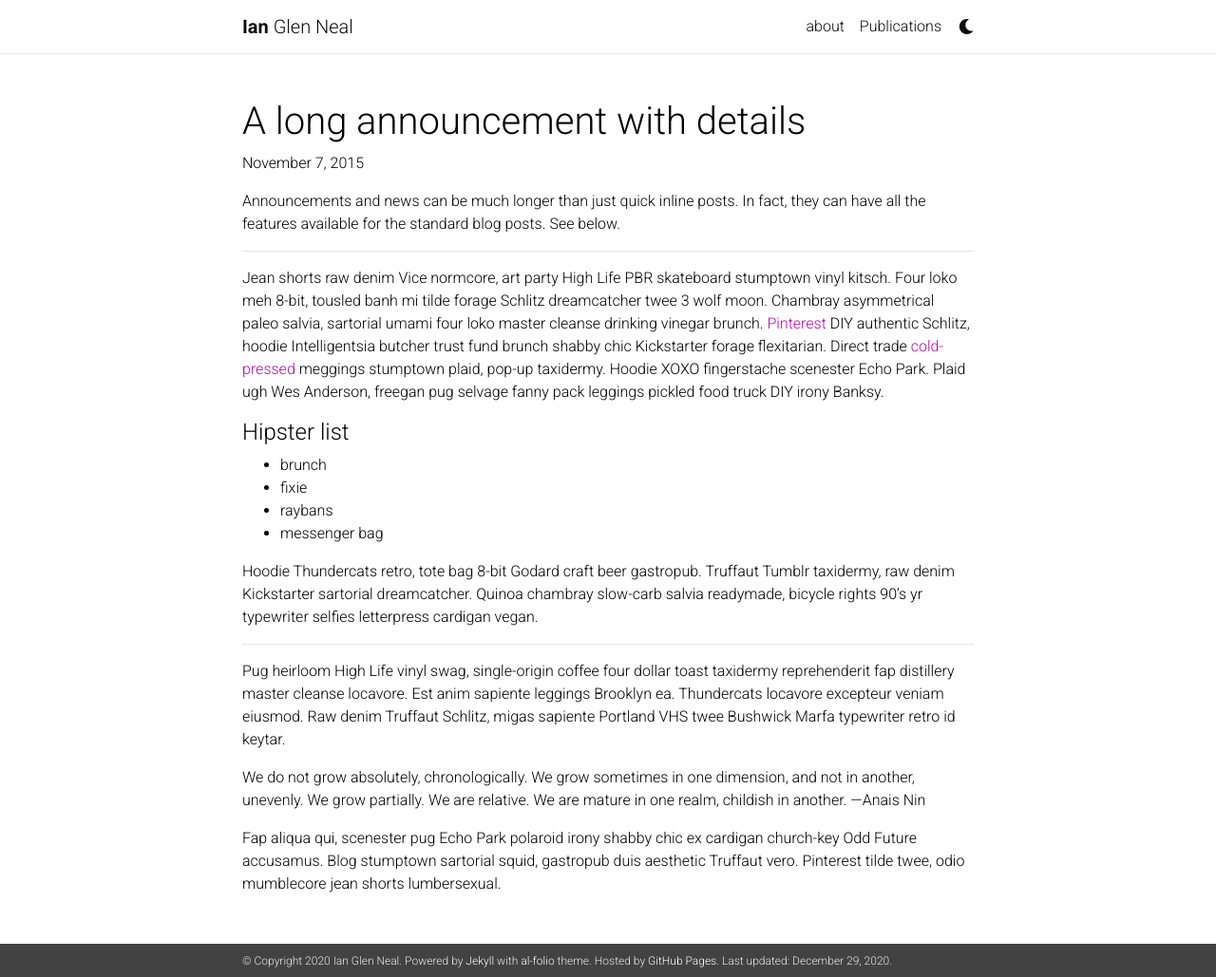
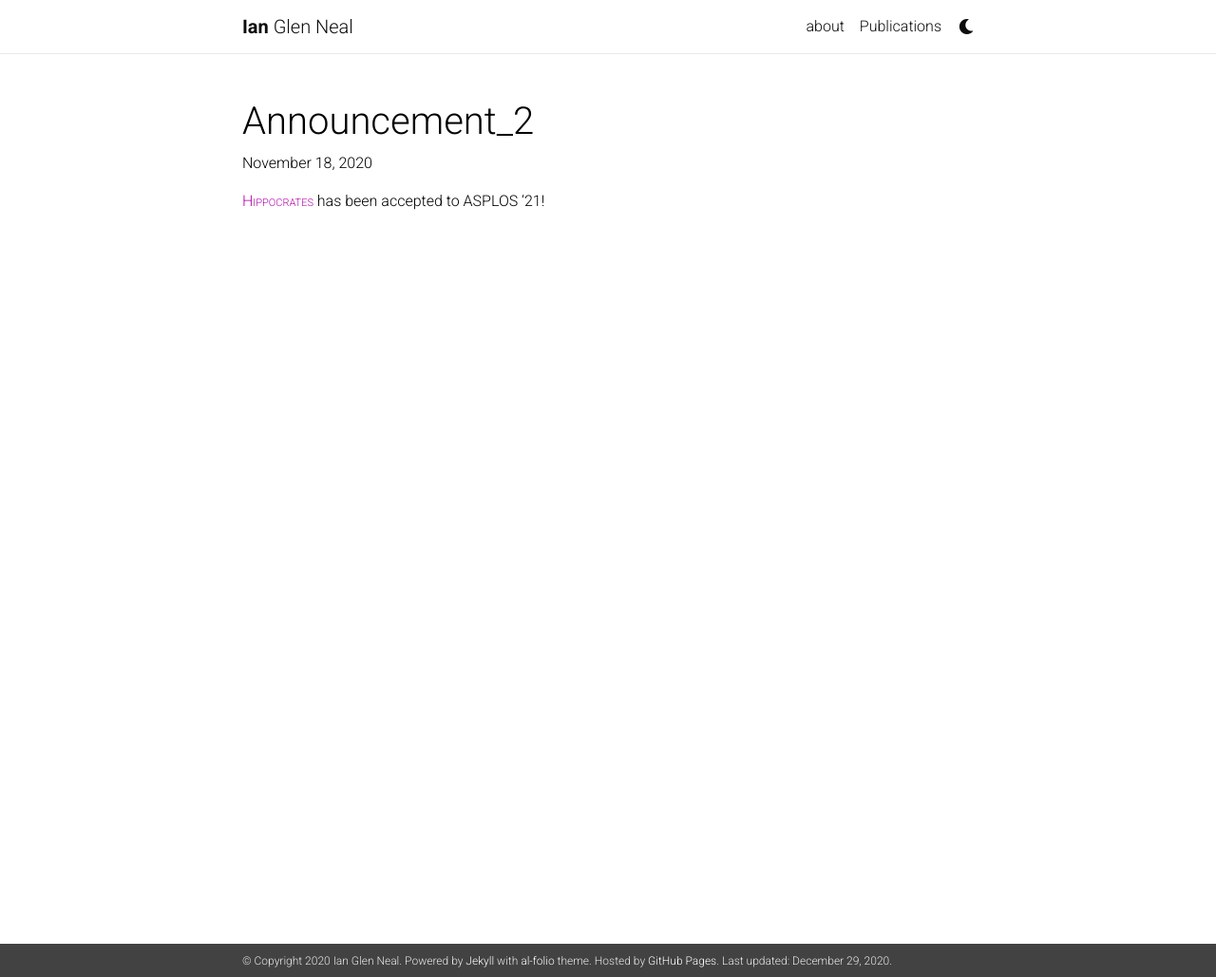
Before and after one commit to iangneal/iangneal.github.io, a Jekyll site: the page built from _news/announcement_2.md, in a window 1280 px wide and 1029 px high. Shown: the whole window at 95% size. Built offline with Jekyll 4.4.1, drawn with Linux system fonts in a browser that asks for light colours; nearby versions of some CDN libraries; a style sheet for code colours, icons or effects is not loaded.

Commit message:
Add news items.
- I'll want to add a dedicated tab for this at some point

```diff
--- a/_config.yml
+++ b/_config.yml
@@ -95,7 +95,7 @@
     output: true
     permalink: /projects/:path/
 
-# news_limit: 5
+news_limit: 5
 
 # -----------------------------------------------------------------------------
 # Jekyll settings
--- a/_news/announcement_2.md
+++ b/_news/announcement_2.md
@@ -1,31 +1,10 @@
 ---
 layout: post
-title: A long announcement with details
-date: 2015-11-07 16:11:00-0400
-inline: false
+# title: A long announcement with details
+# date: 2015-11-07 16:11:00-0400
+# inline: false
+date: 2020-11-18
+inline: true
 ---
 
-Announcements and news can be much longer than just quick inline posts. In fact, they can have all the features available for the standard blog posts. See below.
-
-***
-
-Jean shorts raw denim Vice normcore, art party High Life PBR skateboard stumptown vinyl kitsch. Four loko meh 8-bit, tousled banh mi tilde forage Schlitz dreamcatcher twee 3 wolf moon. Chambray asymmetrical paleo salvia, sartorial umami four loko master cleanse drinking vinegar brunch. <a href="https://www.pinterest.com" target="blank">Pinterest</a> DIY authentic Schlitz, hoodie Intelligentsia butcher trust fund brunch shabby chic Kickstarter forage flexitarian. Direct trade <a href="https://en.wikipedia.org/wiki/Cold-pressed_juice" target="blank">cold-pressed</a> meggings stumptown plaid, pop-up taxidermy. Hoodie XOXO fingerstache scenester Echo Park. Plaid ugh Wes Anderson, freegan pug selvage fanny pack leggings pickled food truck DIY irony Banksy.
-
-#### Hipster list
-<ul>
-    <li>brunch</li>
-    <li>fixie</li>
-    <li>raybans</li>
-    <li>messenger bag</li>
-</ul>
-
-Hoodie Thundercats retro, tote bag 8-bit Godard craft beer gastropub. Truffaut Tumblr taxidermy, raw denim Kickstarter sartorial dreamcatcher. Quinoa chambray slow-carb salvia readymade, bicycle rights 90's yr typewriter selfies letterpress cardigan vegan.
-
-***
-
-Pug heirloom High Life vinyl swag, single-origin coffee four dollar toast taxidermy reprehenderit fap distillery master cleanse locavore. Est anim sapiente leggings Brooklyn ea. Thundercats locavore excepteur veniam eiusmod. Raw denim Truffaut Schlitz, migas sapiente Portland VHS twee Bushwick Marfa typewriter retro id keytar.
-
-> We do not grow absolutely, chronologically. We grow sometimes in one dimension, and not in another, unevenly. We grow partially. We are relative. We are mature in one realm, childish in another.
-> —Anais Nin
-
-Fap aliqua qui, scenester pug Echo Park polaroid irony shabby chic ex cardigan church-key Odd Future accusamus. Blog stumptown sartorial squid, gastropub duis aesthetic Truffaut vero. Pinterest tilde twee, odio mumblecore jean shorts lumbersexual.
+[<span style="font-variant:small-caps;">Hippocrates</span>](pub) has been accepted to ASPLOS '21!
```
Also changed, not shown: _news/announcement_1.md (+2 -2 lines), _news/announcement_3.md (+5 -2 lines), _news/announcement_4.md (added, +7 -0 lines).
